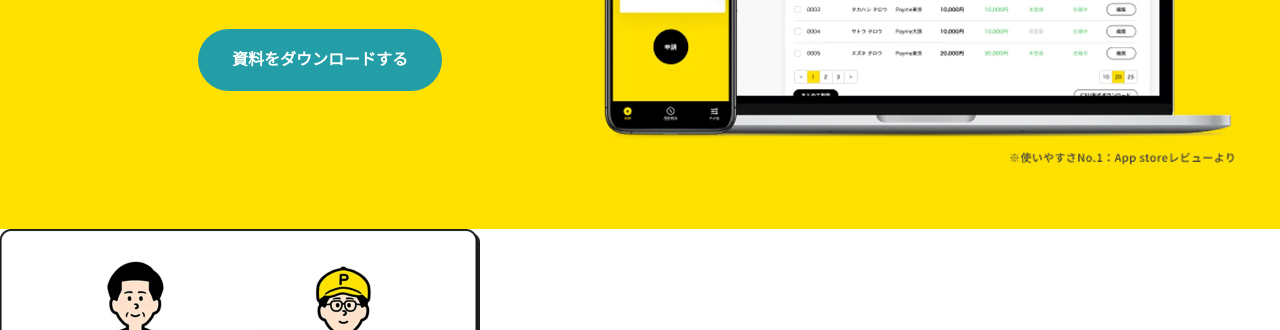
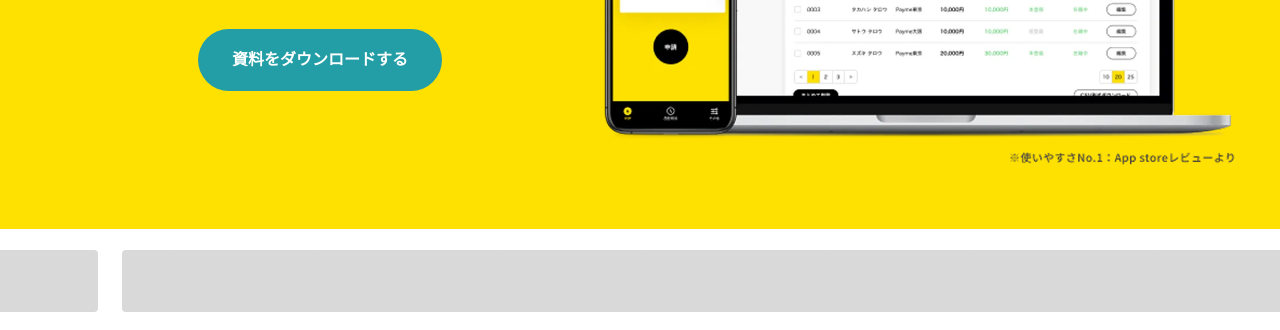
Before and after one commit to kaji-shoma/payme-reproduction, a website built with Vite: page index.html in a window 1280 px wide. Shown: the part 412-742 px from the top of the page. Built offline with nearby package versions, Linux system fonts and the light colour scheme.

Commit message:
手順4: クライアントロゴ帯(p-clients)の実装、無限スクロールアニメーション追加

```diff
--- a/index.html
+++ b/index.html
@@ -1,5 +1,6 @@
 <!doctype html>
 <html lang="ja">
+
 <head>
   <meta charset="UTF-8" />
   <meta name="viewport" content="width=device-width, initial-scale=1.0" />
@@ -64,17 +65,13 @@
         <a href="#" class="c-button p-hero__cta">資料をダウンロードする</a>
       </div>
       <div class="p-hero__visual">
-          <img
-            src="/src/assets/top/hero-mockup.webp"
-            alt="Paymeの管理画面とスマートフォンアプリの画面"
-            width="580"
-            height="383"
-          />
+        <img src="/src/assets/top/hero-mockup.webp" alt="Paymeの管理画面とスマートフォンアプリの画面" width="580" height="383" />
       </div>
     </div>
   </section>
 
   <section class="p-clients">
+    <div class="p-clients__track">
       <ul class="p-clients__list">
         <li class="p-clients__item"></li>
         <li class="p-clients__item"></li>
@@ -86,17 +83,24 @@
         <li class="p-clients__item"></li>
         <li class="p-clients__item"></li>
       </ul>
+      <ul class="p-clients__list" aria-hidden="true">
+        <li class="p-clients__item"></li>
+        <li class="p-clients__item"></li>
+        <li class="p-clients__item"></li>
+        <li class="p-clients__item"></li>
+        <li class="p-clients__item"></li>
+        <li class="p-clients__item"></li>
+        <li class="p-clients__item"></li>
+        <li class="p-clients__item"></li>
+        <li class="p-clients__item"></li>
+      </ul>
+    </div>
   </section>
 
   <section class="p-concept">
     <div class="p-concept__inner">
       <div class="p-concept__image">
-          <img
-            src="/src/assets/top/concept.webp"
-            alt="スーツ姿の男性と、Paymeのアプリで前払い申請をするスタッフのイラスト"
-            width="480"
-            height="276"
-          />
+        <img src="/src/assets/top/concept.webp" alt="スーツ姿の男性と、Paymeのアプリで前払い申請をするスタッフのイラスト" width="480" height="276" />
       </div>
       <h2 class="p-concept__heading">
         Payme<span class="p-concept__accent">で、給与日を待たず</span>に<br />
@@ -374,4 +378,5 @@
 
   <script type="module" src="/src/main.js"></script>
 </body>
+
 </html>
--- a/src/scss/object/project/_top.scss
+++ b/src/scss/object/project/_top.scss
@@ -92,3 +92,40 @@
         }
     }
 }
+
+//clients
+.p-clients {
+    padding: foundation.to-rem(21) 0;
+    overflow: hidden; // はみ出た部分を隠す
+
+    &__track {
+        display: flex;
+        width: fit-content;
+        animation: p-clients-scroll 20s linear infinite;
+    }
+
+    &__list {
+        display: flex;
+        align-items: center;
+        flex-shrink: 0; // 2つのリストが縮んで重ならないようにするÏ
+        gap: foundation.to-rem(24);
+        padding: 0 foundation.to-rem(12);
+    }
+
+    &__item {
+        flex: 0 0 foundation.to-rem(140);
+        height: foundation.to-rem(62);
+        background-color: foundation.$color-placeholder;
+        border-radius: foundation.to-rem(4);
+    }
+}
+
+@keyframes p-clients-scroll {
+    from {
+        transform: translateX(0);
+    }
+
+    to {
+        transform: translateX(-50%);
+    }
+}
```
Lines whose indentation alone changed are shown as unchanged.
